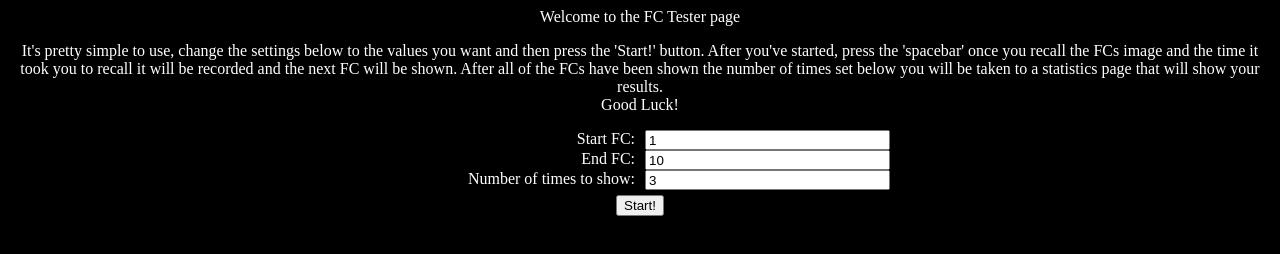
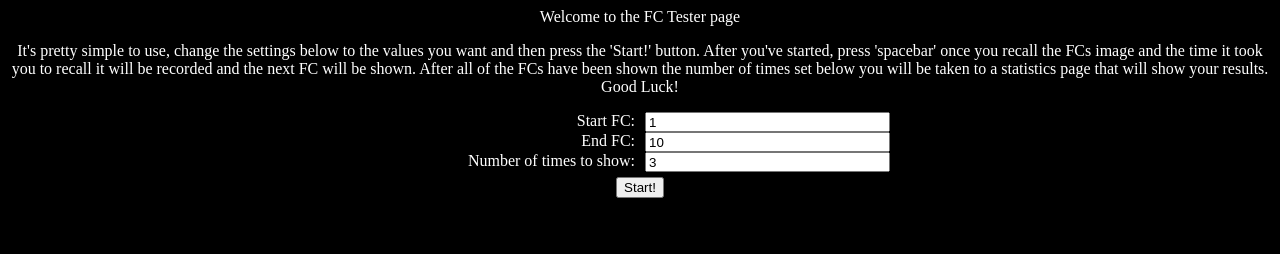
Before and after one commit to Nealefelaen/FC-Tester, a plain HTML site: page index.html in a window 1280 px wide. Drawn offline with Linux system fonts and the light colour scheme.

Commit message:
Fixed: 'the spacebar' to simply 'spacebar'

```diff
--- a/index.html
+++ b/index.html
@@ -185,7 +185,7 @@
   <div style="position: fixed; text-align: center; width: 100%;" id="test"></div>
   <div style="text-align: center;" id="result">
    <p>Welcome to the FC Tester page</p>
-   <p>It's pretty simple to use, change the settings below to the values you want and then press the 'Start!' button. After you've started, press the 'spacebar' once you recall the FCs image and the time it took you to recall it will be recorded and the next FC will be shown. After all of the FCs have been shown the number of times set below you will be taken to a statistics page that will show your results.<br /> Good Luck!</p>
+   <p>It's pretty simple to use, change the settings below to the values you want and then press the 'Start!' button. After you've started, press 'spacebar' once you recall the FCs image and the time it took you to recall it will be recorded and the next FC will be shown. After all of the FCs have been shown the number of times set below you will be taken to a statistics page that will show your results.<br /> Good Luck!</p>
    <center><form style='width: 500px;'>
     <span class='label' title='First number in the range of FCs to show'>Start FC: </span><input class='input' id='start_fc' type='text' value=1 /><br />
     <span class='label' title='Last number in the range of FCs to show'>End FC: </span><input class='input' id='end_fc' type='text' value=10 /><br />
```
